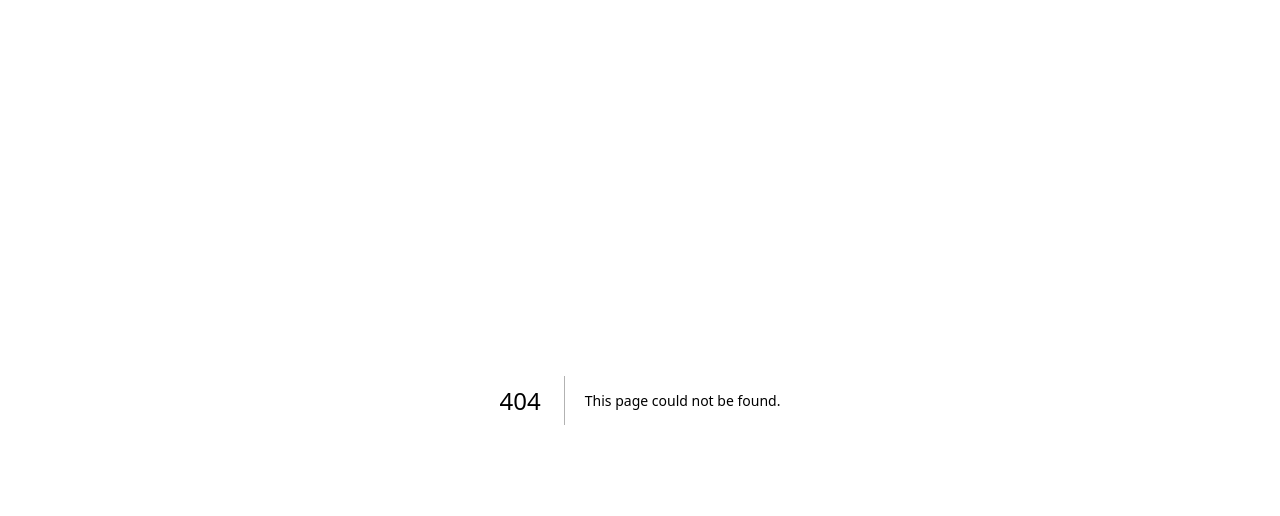
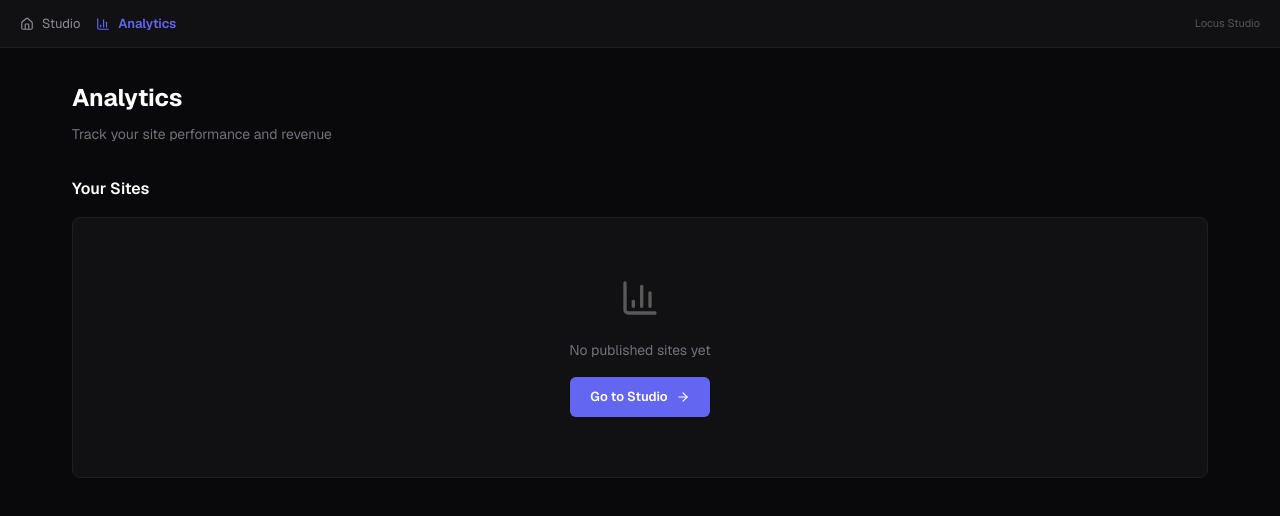
Before and after one commit to maulana-tech/buildwithlocus, a Next.js app: page /analytics in a window 1280 px wide. Before the commit this address had no page. Shown: the top 516 px of the page. Built offline with nearby package versions, Linux system fonts and the light colour scheme.

Commit message:
feat(src/app/analytics/): auto update

```diff
--- /dev/null
+++ b/src/app/analytics/page.tsx
@@ -0,0 +1,170 @@
+'use client';
+
+import React, { useState, useEffect } from 'react';
+import Link from 'next/link';
+import { BarChart3, TrendingUp, DollarSign, Eye, ArrowRight, ShoppingCart, Users, Settings, Home } from 'lucide-react';
+
+type SiteAnalytics = {
+  username: string;
+  title: string;
+  published_at: string;
+  views: number;
+  transactions: Array<{
+    id: string;
+    method: string;
+    amount: number;
+    status: string;
+    created_at: string;
+  }>;
+  revenue: number;
+  currency: string;
+};
+
+type Summary = {
+  totalRevenue: number;
+  totalViews: number;
+  totalTransactions: number;
+  currency: string;
+};
+
+function formatDate(iso: string) {
+  return new Date(iso).toLocaleDateString('en-US', { month: 'short', day: 'numeric', year: 'numeric' });
+}
+
+function formatNumber(n: number) {
+  if (n >= 1000) return (n / 1000).toFixed(1) + 'k';
+  return n.toString();
+}
+
+export default function AnalyticsPage() {
+  const [sites, setSites] = useState<SiteAnalytics[]>([]);
+  const [summary, setSummary] = useState<Summary | null>(null);
+  const [loading, setLoading] = useState(true);
+
+  useEffect(() => {
+    fetch('/api/analytics')
+      .then(r => r.json())
+      .then(data => {
+        setSites(data.sites || []);
+        setSummary(data.summary || null);
+        setLoading(false);
+      })
+      .catch(() => setLoading(false));
+  }, []);
+
+  if (loading) {
+    return (
+      <div style={{ minHeight: '100vh', background: '#09090b', color: '#fff', display: 'flex', alignItems: 'center', justifyContent: 'center' }}>
+        <div style={{ textAlign: 'center' }}>
+          <div style={{ width: '32px', height: '32px', border: '3px solid #222', borderTopColor: '#6366f1', borderRadius: '50%', animation: 'spin 0.8s linear infinite', margin: '0 auto 12px' }} />
+          <p style={{ opacity: 0.5 }}>Loading analytics...</p>
+        </div>
+      </div>
+    );
+  }
+
+  return (
+    <div style={{ minHeight: '100vh', background: '#09090b', color: '#fff' }}>
+      <style>{`
+        @keyframes spin { to { transform: rotate(360deg); } }
+      `}</style>
+
+      <header style={{ height: '48px', borderBottom: '1px solid #1e1e22', background: '#111113', display: 'flex', alignItems: 'center', padding: '0 20px', gap: '16px' }}>
+        <Link href="/dashboard" style={{ display: 'flex', alignItems: 'center', gap: '8px', color: '#8b8b94', textDecoration: 'none', fontSize: '13px' }}>
+          <Home size={14} /> Studio
+        </Link>
+        <Link href="/analytics" style={{ display: 'flex', alignItems: 'center', gap: '8px', color: '#6366f1', textDecoration: 'none', fontSize: '13px', fontWeight: 600 }}>
+          <BarChart3 size={14} /> Analytics
+        </Link>
+        <div style={{ flex: 1 }} />
+        <span style={{ fontSize: '11px', color: '#555' }}>Locus Studio</span>
+      </header>
+
+      <main style={{ padding: '32px', maxWidth: '1200px', margin: '0 auto' }}>
+        <h1 style={{ fontSize: '24px', fontWeight: 700, marginBottom: '8px' }}>Analytics</h1>
+        <p style={{ color: '#71717a', fontSize: '14px', marginBottom: '32px' }}>Track your site performance and revenue</p>
+
+        {summary && (
+          <div style={{ display: 'grid', gridTemplateColumns: 'repeat(4, 1fr)', gap: '16px', marginBottom: '40px' }}>
+            <StatCard icon={<DollarSign size={18} />} label="Total Revenue" value={`${summary.totalRevenue} ${summary.currency}`} color="#22c55e" />
+            <StatCard icon={<ShoppingCart size={18} />} label="Transactions" value={String(summary.totalTransactions)} color="#f59e0b" />
+            <StatCard icon={<Eye size={18} />} label="Total Views" value={formatNumber(summary.totalViews)} color="#6366f1" />
+            <StatCard icon={<Users size={18} />} label="Sites" value={String(sites.length)} color="#ec4899" />
+          </div>
+        )}
+
+        <h2 style={{ fontSize: '16px', fontWeight: 600, marginBottom: '16px' }}>Your Sites</h2>
+
+        {sites.length === 0 ? (
+          <div style={{ textAlign: 'center', padding: '60px 20px', background: '#111113', borderRadius: '8px', border: '1px solid #1e1e22' }}>
+            <BarChart3 size={40} style={{ opacity: 0.3, marginBottom: '16px' }} />
+            <p style={{ color: '#71717a', marginBottom: '16px' }}>No published sites yet</p>
+            <Link href="/dashboard" style={{ display: 'inline-flex', alignItems: 'center', gap: '8px', background: '#6366f1', color: '#fff', padding: '10px 20px', borderRadius: '6px', textDecoration: 'none', fontSize: '13px', fontWeight: 600 }}>
+              Go to Studio <ArrowRight size={14} />
+            </Link>
+          </div>
+        ) : (
+          <div style={{ display: 'flex', flexDirection: 'column', gap: '12px' }}>
+            {sites.map(site => (
+              <SiteRow key={site.username} site={site} />
+            ))}
+          </div>
+        )}
+      </main>
+    </div>
+  );
+}
+
+function StatCard({ icon, label, value, color }: { icon: React.ReactNode; label: string; value: string; color: string }) {
+  return (
+    <div style={{ background: '#111113', border: '1px solid #1e1e22', borderRadius: '8px', padding: '20px' }}>
+      <div style={{ display: 'flex', alignItems: 'center', gap: '10px', marginBottom: '12px' }}>
+        <div style={{ width: '32px', height: '32px', borderRadius: '6px', background: `${color}15`, display: 'flex', alignItems: 'center', justifyContent: 'center', color }}>
+          {icon}
+        </div>
+        <span style={{ fontSize: '12px', color: '#71717a', textTransform: 'uppercase', letterSpacing: '0.05em' }}>{label}</span>
+      </div>
+      <div style={{ fontSize: '28px', fontWeight: 700 }}>{value}</div>
+    </div>
+  );
+}
+
+function SiteRow({ site }: { site: SiteAnalytics }) {
+  const paidTx = site.transactions.filter(t => t.status === 'PAID');
+
+  return (
+    <div style={{ background: '#111113', border: '1px solid #1e1e22', borderRadius: '8px', padding: '20px', display: 'flex', alignItems: 'center', gap: '24px' }}>
+      <div style={{ flex: 1 }}>
+        <div style={{ display: 'flex', alignItems: 'center', gap: '8px', marginBottom: '4px' }}>
+          <span style={{ fontWeight: 600, fontSize: '15px' }}>{site.title}</span>
+          <span style={{ fontSize: '11px', color: '#555', background: '#1a1a1e', padding: '2px 6px', borderRadius: '3px' }}>{site.username}</span>
+        </div>
+        <div style={{ fontSize: '12px', color: '#555' }}>Published {formatDate(site.published_at)}</div>
+      </div>
+
+      <div style={{ display: 'flex', gap: '32px', textAlign: 'center' }}>
+        <div>
+          <div style={{ fontSize: '20px', fontWeight: 700, color: '#22c55e' }}>{site.revenue}</div>
+          <div style={{ fontSize: '10px', color: '#555', textTransform: 'uppercase' }}>Revenue</div>
+        </div>
+        <div>
+          <div style={{ fontSize: '20px', fontWeight: 700 }}>{paidTx.length}</div>
+          <div style={{ fontSize: '10px', color: '#555', textTransform: 'uppercase' }}>Sales</div>
+        </div>
+        <div>
+          <div style={{ fontSize: '20px', fontWeight: 700 }}>{site.views}</div>
+          <div style={{ fontSize: '10px', color: '#555', textTransform: 'uppercase' }}>Views</div>
+        </div>
+      </div>
+
+      <div style={{ display: 'flex', gap: '8px' }}>
+        <a href={`/s/${site.username}`} target="_blank" rel="noopener" style={{ padding: '8px 12px', background: 'transparent', border: '1px solid #2e2e35', borderRadius: '6px', color: '#8b8b94', fontSize: '12px', textDecoration: 'none' }}>
+          View Site
+        </a>
+        <Link href={`/analytics/${site.username}`} style={{ padding: '8px 12px', background: '#6366f1', border: 'none', borderRadius: '6px', color: '#fff', fontSize: '12px', textDecoration: 'none', fontWeight: 600 }}>
+          Details
+        </Link>
+      </div>
+    </div>
+  );
+}
```
